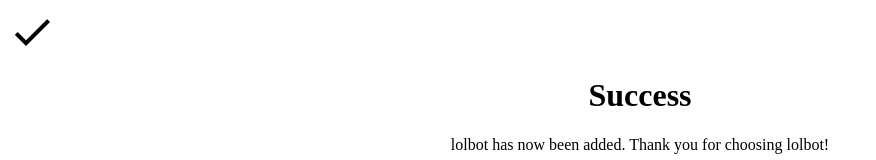
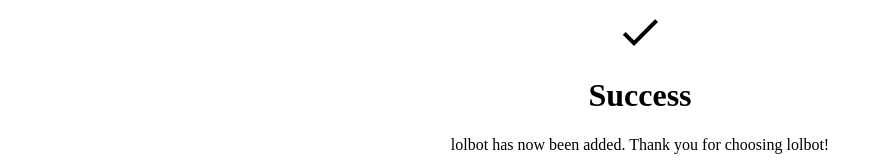
Before and after one commit to tildas-old-projects/tilda.github.io, a plain HTML site: page lolbot/success.html in a window 1280 px wide. Shown: the top 160 px of the page, without its empty margins (0-876 px from the left). Drawn offline with Linux system fonts and the light colour scheme.

Commit message:
all fixed up

```diff
--- a/lolbot/success.html
+++ b/lolbot/success.html
@@ -12,7 +12,7 @@ font-family: 'Roboto', sans-serif;
 </style>
 </head>
 <body>
-<img src="ic_done_black_24dp_2x.png" alt="Success"></img>
+<div style="text-align:center"><img src="ic_done_black_24dp_2x.png" alt="Success"></img></div>
 <h1>Success</h1>
 <p>lolbot has now been added. Thank you for choosing lolbot!</p>
 <div style="text-align:center">
```
